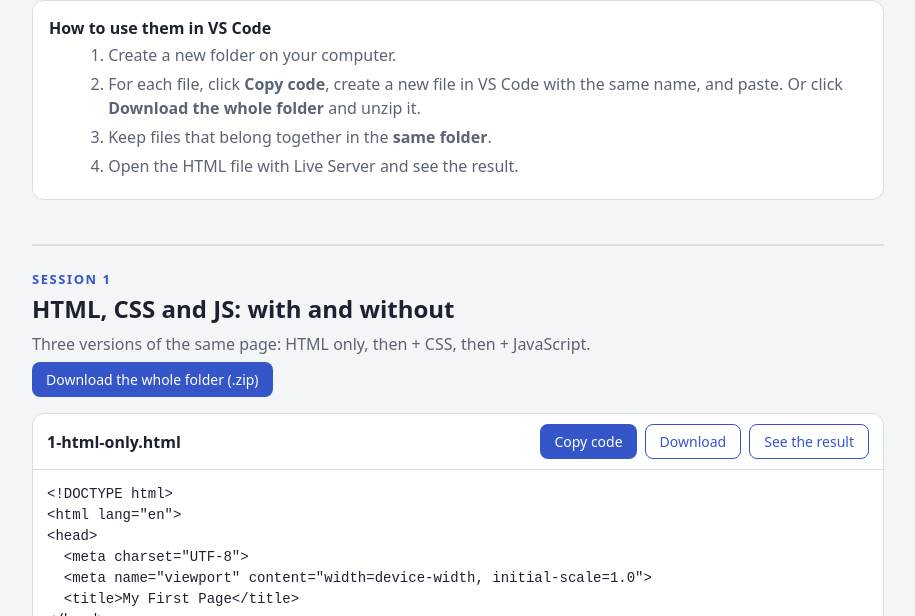
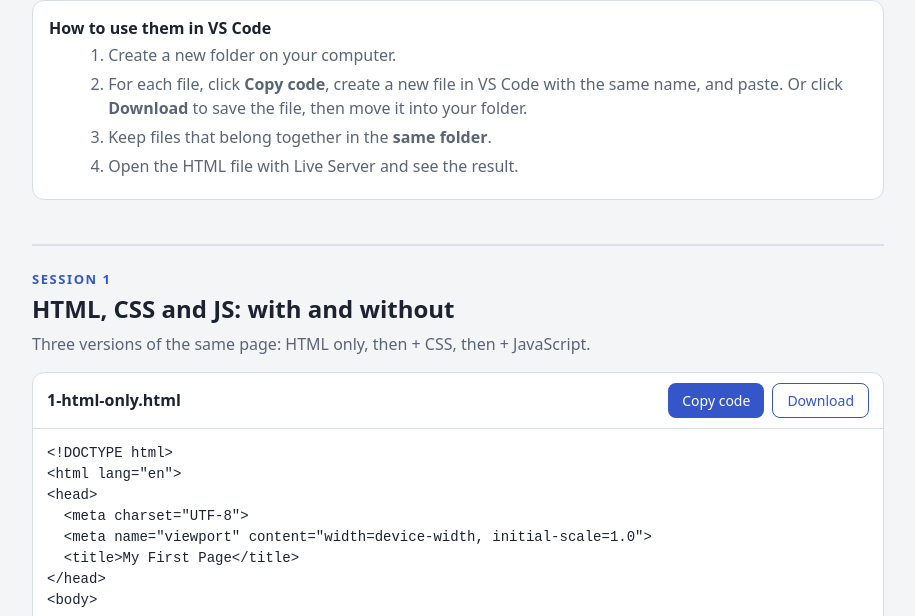
Before and after one commit to asmaa-ch1/web, a plain HTML site: page downloads/index.html in a window 1280 px wide. Shown: the part 184-800 px from the top of the page, without its empty margins (182-1097 px from the left). Drawn offline with Linux system fonts and the light colour scheme.

Commit message:
Update index.html

```diff
--- a/downloads/index.html
+++ b/downloads/index.html
@@ -26,16 +26,16 @@ a.home{color:var(--ac)}
 </style>
 </head>
 <body>
-<p><a class="home" href="../index.html">← Back to the course home</a></p>
+<p><a class="home" href="index.html">← Back to the course home</a></p>
 <div class="tag">Workshop files</div>
 <h1>Code files</h1>
 <div class="how"><b>How to use them in VS Code</b><ol>
 <li>Create a new folder on your computer.</li>
-<li>For each file, click <b>Copy code</b>, create a new file in VS Code with the same name, and paste. Or click <b>Download the whole folder</b> and unzip it.</li>
+<li>For each file, click <b>Copy code</b>, create a new file in VS Code with the same name, and paste. Or click <b>Download</b> to save the file, then move it into your folder.</li>
 <li>Keep files that belong together in the <b>same folder</b>.</li>
 <li>Open the HTML file with Live Server and see the result.</li></ol></div>
-<section id="with-and-without"><div class="tag">Session 1</div><h2>HTML, CSS and JS: with and without</h2><p>Three versions of the same page: HTML only, then + CSS, then + JavaScript.</p><p><a class="b" href="with-and-without.zip" download>Download the whole folder (.zip)</a></p>
-<div class="file"><div class="fh"><b>1-html-only.html</b><span><button class="b cp">Copy code</button><a class="b alt" href="with-and-without/1-html-only.html" download="1-html-only.html">Download</a><a class="b alt" href="with-and-without/1-html-only.html" target="_blank">See the result</a></span></div><pre>&lt;!DOCTYPE html&gt;
+<section id="with-and-without"><div class="tag">Session 1</div><h2>HTML, CSS and JS: with and without</h2><p>Three versions of the same page: HTML only, then + CSS, then + JavaScript.</p>
+<div class="file"><div class="fh"><b>1-html-only.html</b><span><button class="b cp">Copy code</button><button class="b alt dl" data-n="1-html-only.html">Download</button></span></div><pre>&lt;!DOCTYPE html&gt;
 &lt;html lang=&quot;en&quot;&gt;
 &lt;head&gt;
   &lt;meta charset=&quot;UTF-8&quot;&gt;
@@ -60,7 +60,7 @@ a.home{color:var(--ac)}
 &lt;/body&gt;
 &lt;/html&gt;
 </pre></div>
-<div class="file"><div class="fh"><b>2-html-css.html</b><span><button class="b cp">Copy code</button><a class="b alt" href="with-and-without/2-html-css.html" download="2-html-css.html">Download</a><a class="b alt" href="with-and-without/2-html-css.html" target="_blank">See the result</a></span></div><pre>&lt;!DOCTYPE html&gt;
+<div class="file"><div class="fh"><b>2-html-css.html</b><span><button class="b cp">Copy code</button><button class="b alt dl" data-n="2-html-css.html">Download</button></span></div><pre>&lt;!DOCTYPE html&gt;
 &lt;html lang=&quot;en&quot;&gt;
 &lt;head&gt;
   &lt;meta charset=&quot;UTF-8&quot;&gt;
@@ -119,7 +119,7 @@ a.home{color:var(--ac)}
 &lt;/body&gt;
 &lt;/html&gt;
 </pre></div>
-<div class="file"><div class="fh"><b>3-html-css-js.html</b><span><button class="b cp">Copy code</button><a class="b alt" href="with-and-without/3-html-css-js.html" download="3-html-css-js.html">Download</a><a class="b alt" href="with-and-without/3-html-css-js.html" target="_blank">See the result</a></span></div><pre>&lt;!DOCTYPE html&gt;
+<div class="file"><div class="fh"><b>3-html-css-js.html</b><span><button class="b cp">Copy code</button><button class="b alt dl" data-n="3-html-css-js.html">Download</button></span></div><pre>&lt;!DOCTYPE html&gt;
 &lt;html lang=&quot;en&quot;&gt;
 &lt;head&gt;
   &lt;meta charset=&quot;UTF-8&quot;&gt;
@@ -190,8 +190,8 @@ a.home{color:var(--ac)}
 &lt;/html&gt;
 </pre></div>
 </section>
-<section id="my-site"><div class="tag">Session 1</div><h2>Linked project</h2><p>HTML, CSS and JS in separate files, connected with link and script tags. Keep all files in the same folder.</p><p><a class="b" href="my-site.zip" download>Download the whole folder (.zip)</a></p>
-<div class="file"><div class="fh"><b>index.html</b><span><button class="b cp">Copy code</button><a class="b alt" href="my-site/index.html" download="index.html">Download</a><a class="b alt" href="my-site/index.html" target="_blank">See the result</a></span></div><pre>&lt;!DOCTYPE html&gt;
+<section id="my-site"><div class="tag">Session 1</div><h2>Linked project</h2><p>HTML, CSS and JS in separate files, connected with link and script tags. Keep all files in the same folder.</p>
+<div class="file"><div class="fh"><b>index.html</b><span><button class="b cp">Copy code</button><button class="b alt dl" data-n="index.html">Download</button></span></div><pre>&lt;!DOCTYPE html&gt;
 &lt;html lang=&quot;en&quot;&gt;
 &lt;head&gt;
   &lt;meta charset=&quot;UTF-8&quot;&gt;
@@ -222,7 +222,7 @@ a.home{color:var(--ac)}
 &lt;/body&gt;
 &lt;/html&gt;
 </pre></div>
-<div class="file"><div class="fh"><b>style.css</b><span><button class="b cp">Copy code</button><a class="b alt" href="my-site/style.css" download="style.css">Download</a></span></div><pre>body {
+<div class="file"><div class="fh"><b>style.css</b><span><button class="b cp">Copy code</button><button class="b alt dl" data-n="style.css">Download</button></span></div><pre>body {
   font-family: Arial, sans-serif;
   background: #eef2ff;
   color: #1c2230;
@@ -257,7 +257,7 @@ button {
   cursor: pointer;
 }
 </pre></div>
-<div class="file"><div class="fh"><b>function.js</b><span><button class="b cp">Copy code</button><a class="b alt" href="my-site/function.js" download="function.js">Download</a></span></div><pre>let clicks = 0;
+<div class="file"><div class="fh"><b>function.js</b><span><button class="b cp">Copy code</button><button class="b alt dl" data-n="function.js">Download</button></span></div><pre>let clicks = 0;
 
 function sayHi() {
   clicks = clicks + 1;
@@ -265,7 +265,7 @@ function sayHi() {
     &quot;You clicked &quot; + clicks + &quot; time(s)!&quot;;
 }
 </pre></div>
-<div class="file"><div class="fh"><b>style-explained.css</b><span><button class="b cp">Copy code</button><a class="b alt" href="my-site/style-explained.css" download="style-explained.css">Download</a></span></div><pre>/* HOW CSS IS READ:
+<div class="file"><div class="fh"><b>style-explained.css</b><span><button class="b cp">Copy code</button><button class="b alt dl" data-n="style-explained.css">Download</button></span></div><pre>/* HOW CSS IS READ:
    selector { property: value; }
    selector = WHAT to style     property = WHICH thing to change     value = HOW */
 
@@ -305,8 +305,8 @@ button {                            /* style the &lt;button&gt; */
 }
 </pre></div>
 </section>
-<section id="html-explained"><div class="tag">Session 3</div><h2>HTML explained</h2><p>One file with a comment on every tag.</p><p><a class="b" href="html-explained.zip" download>Download the whole folder (.zip)</a></p>
-<div class="file"><div class="fh"><b>html-explained.html</b><span><button class="b cp">Copy code</button><a class="b alt" href="html-explained/html-explained.html" download="html-explained.html">Download</a><a class="b alt" href="html-explained/html-explained.html" target="_blank">See the result</a></span></div><pre>&lt;!DOCTYPE html&gt;
+<section id="html-explained"><div class="tag">Session 3</div><h2>HTML explained</h2><p>One file with a comment on every tag.</p>
+<div class="file"><div class="fh"><b>html-explained.html</b><span><button class="b cp">Copy code</button><button class="b alt dl" data-n="html-explained.html">Download</button></span></div><pre>&lt;!DOCTYPE html&gt;
 &lt;!-- 1. Tells the browser: &quot;this file is HTML5&quot;. Always the first line. --&gt;
 
 &lt;html lang=&quot;en&quot;&gt;
@@ -414,8 +414,8 @@ button {                            /* style the &lt;button&gt; */
 &lt;/html&gt;
 </pre></div>
 </section>
-<section id="portfolio-template"><div class="tag">Session 3</div><h2>Portfolio template</h2><p>Fill in every CHANGE ME, save, and watch the page.</p><p><a class="b" href="portfolio-template.zip" download>Download the whole folder (.zip)</a></p>
-<div class="file"><div class="fh"><b>index.html</b><span><button class="b cp">Copy code</button><a class="b alt" href="portfolio-template/index.html" download="index.html">Download</a><a class="b alt" href="portfolio-template/index.html" target="_blank">See the result</a></span></div><pre>&lt;!DOCTYPE html&gt;
+<section id="portfolio-template"><div class="tag">Session 3</div><h2>Portfolio template</h2><p>Fill in every CHANGE ME, save, and watch the page.</p>
+<div class="file"><div class="fh"><b>index.html</b><span><button class="b cp">Copy code</button><button class="b alt dl" data-n="index.html">Download</button></span></div><pre>&lt;!DOCTYPE html&gt;
 &lt;!-- PORTFOLIO TEMPLATE
      1. Find every &quot;CHANGE ME&quot; and replace it with your own words.
      2. Save (Ctrl+S / Cmd+S) and look at the page in Live Server.
@@ -493,8 +493,8 @@ button {                            /* style the &lt;button&gt; */
 &lt;/html&gt;
 </pre></div>
 </section>
-<section id="css-starter"><div class="tag">Session 4</div><h2>CSS starter</h2><p>The profile page and a commented style.css. Keep both files in the same folder.</p><p><a class="b" href="css-starter.zip" download>Download the whole folder (.zip)</a></p>
-<div class="file"><div class="fh"><b>index.html</b><span><button class="b cp">Copy code</button><a class="b alt" href="css-starter/index.html" download="index.html">Download</a><a class="b alt" href="css-starter/index.html" target="_blank">See the result</a></span></div><pre>&lt;!DOCTYPE html&gt;
+<section id="css-starter"><div class="tag">Session 4</div><h2>CSS starter</h2><p>The profile page and a commented style.css. Keep both files in the same folder.</p>
+<div class="file"><div class="fh"><b>index.html</b><span><button class="b cp">Copy code</button><button class="b alt dl" data-n="index.html">Download</button></span></div><pre>&lt;!DOCTYPE html&gt;
 &lt;!-- CSS STARTER: this is the Session 3 portfolio template, now linked to style.css.
      If you already have your own index.html, just add the &lt;link&gt; line to YOUR &lt;head&gt;. --&gt;
 &lt;html lang=&quot;en&quot;&gt;
@@ -552,7 +552,7 @@ button {                            /* style the &lt;button&gt; */
 &lt;/body&gt;
 &lt;/html&gt;
 </pre></div>
-<div class="file"><div class="fh"><b>style.css</b><span><button class="b cp">Copy code</button><a class="b alt" href="css-starter/style.css" download="style.css">Download</a></span></div><pre>/* STYLE TEMPLATE
+<div class="file"><div class="fh"><b>style.css</b><span><button class="b cp">Copy code</button><button class="b alt dl" data-n="style.css">Download</button></span></div><pre>/* STYLE TEMPLATE
    How to use it: change a value, save (Ctrl+S / Cmd+S), and watch the page.
    Each rule looks like:  selector { property: value; }          */
 
@@ -626,8 +626,8 @@ input[type=&quot;submit&quot;] {
 /* 7. Your turn! Add your own rules below. */
 </pre></div>
 </section>
-<section id="day4-activity"><div class="tag">Session 4</div><h2>Activity: 2 pages + CSS</h2><p>Change the HTML (CHANGE ME), then change the colors and sizes in style.css. All three files go in the same folder.</p><p><a class="b" href="day4-activity.zip" download>Download the whole folder (.zip)</a></p>
-<div class="file"><div class="fh"><b>index.html</b><span><button class="b cp">Copy code</button><a class="b alt" href="day4-activity/index.html" download="index.html">Download</a><a class="b alt" href="day4-activity/index.html" target="_blank">See the result</a></span></div><pre>&lt;!DOCTYPE html&gt;
+<section id="day4-activity"><div class="tag">Session 4</div><h2>Activity: 2 pages + CSS</h2><p>Change the HTML (CHANGE ME), then change the colors and sizes in style.css. All three files go in the same folder.</p>
+<div class="file"><div class="fh"><b>index.html</b><span><button class="b cp">Copy code</button><button class="b alt dl" data-n="index.html">Download</button></span></div><pre>&lt;!DOCTYPE html&gt;
 &lt;!-- DAY 4 ACTIVITY: Home page
      PART 1 (HTML): replace every &quot;CHANGE ME&quot; with your own words, then save.
      PART 2 (CSS):  open style.css and change the colors, sizes, and fonts.
@@ -690,7 +690,7 @@ input[type=&quot;submit&quot;] {
 &lt;/body&gt;
 &lt;/html&gt;
 </pre></div>
-<div class="file"><div class="fh"><b>about.html</b><span><button class="b cp">Copy code</button><a class="b alt" href="day4-activity/about.html" download="about.html">Download</a><a class="b alt" href="day4-activity/about.html" target="_blank">See the result</a></span></div><pre>&lt;!DOCTYPE html&gt;
+<div class="file"><div class="fh"><b>about.html</b><span><button class="b cp">Copy code</button><button class="b alt dl" data-n="about.html">Download</button></span></div><pre>&lt;!DOCTYPE html&gt;
 &lt;!-- DAY 4 ACTIVITY: About page
      Replace every &quot;CHANGE ME&quot; with your own words, then save.
      It uses the same style.css as index.html. --&gt;
@@ -747,7 +747,7 @@ input[type=&quot;submit&quot;] {
 &lt;/body&gt;
 &lt;/html&gt;
 </pre></div>
-<div class="file"><div class="fh"><b>style.css</b><span><button class="b cp">Copy code</button><a class="b alt" href="day4-activity/style.css" download="style.css">Download</a></span></div><pre>/* DAY 4 ACTIVITY: style.css
+<div class="file"><div class="fh"><b>style.css</b><span><button class="b cp">Copy code</button><button class="b alt dl" data-n="style.css">Download</button></span></div><pre>/* DAY 4 ACTIVITY: style.css
    HOW TO PLAY: change a value, save (Ctrl+S / Cmd+S), and look at BOTH pages.
    Every rule looks like:   selector { property: value; }
    Look for &quot;CHANGE ME&quot; comments for ideas. */
@@ -866,6 +866,9 @@ document.querySelectorAll('.cp').forEach(function(b){b.onclick=function(){
  var pre=b.closest('.file').querySelector('pre'),t=pre.textContent;
  function sel(){var r=document.createRange();r.selectNodeContents(pre);var s=getSelection();s.removeAllRanges();s.addRange(r);b.textContent='Selected: press Ctrl+C'}
  try{navigator.clipboard.writeText(t).then(function(){b.textContent='Copied!';setTimeout(function(){b.textContent='Copy code'},1800)},sel)}catch(e){sel()}}});
+document.querySelectorAll('.dl').forEach(function(b){b.onclick=function(){
+ var t=b.closest('.file').querySelector('pre').textContent,a=document.createElement('a');
+ a.href=URL.createObjectURL(new Blob([t],{type:'text/plain'}));a.download=b.dataset.n;document.body.appendChild(a);a.click();a.remove();}});
 </script>
 </body>
 </html>
```
